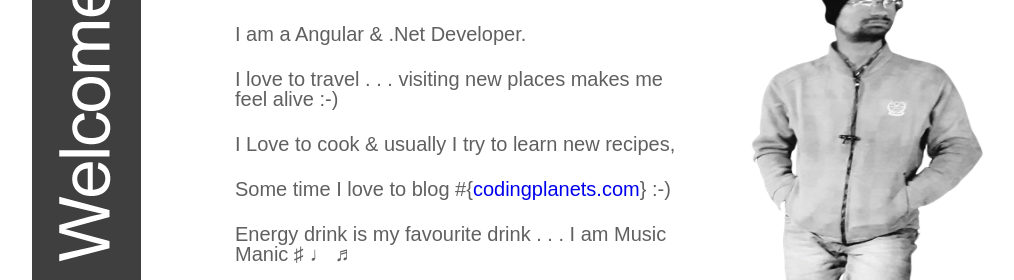
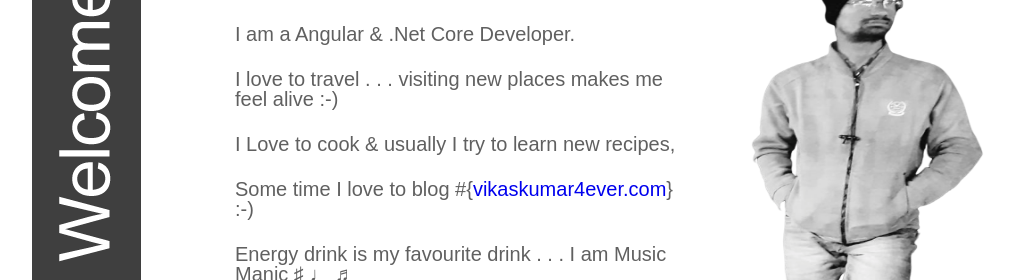
Before and after one commit to vikaskumar4ever/vikaskumar4ever.github.io, a plain HTML site: page index.html in a window 1280 px wide. Shown: the part 183-463 px from the top of the page, without its empty margins (113-1127 px from the left). Drawn offline with Linux system fonts and the light colour scheme.

Commit message:
Update index.html

```diff
--- a/index.html
+++ b/index.html
@@ -28,7 +28,7 @@
         <div class="middle_right_frame1">
           <h1>Hi Dear. . . </h1>
           <p class="middle_right_frame1_content">
-            I am a Angular & .Net Developer.
+            I am a Angular & .Net Core Developer.
           </p>
           <p class="middle_right_frame1_content">
             I love to travel . . . visiting new places makes me feel alive :-)
@@ -37,8 +37,8 @@
             I Love to cook & usually I try to learn new recipes, <br />
           </p>
           <p class="middle_right_frame1_content">
-            Some time I love to blog #{<a href="https://codingplanets.blogspot.com/"
-              target="_blank">codingplanets.com</a>} :-)
+            Some time I love to blog #{<a href="https://vikaskumar4ever.blogspot.com/"
+              target="_blank">vikaskumar4ever.com</a>} :-)
           </p>
           <p class="middle_right_frame1_content">
             Energy drink is my favourite drink . . . I am Music Manic ♯ ♩ ♬
@@ -51,7 +51,7 @@
             <h2>Follow Me</h2>
             <a href="https://twitter.com/vikaskumar4ever" target="_blank"><img src="image/twitter.png"
                 class="icon_in" /></a>
-            <a href="https://www.linkedin.com/in/vikaskumar7485/" target="_blank"><img src="image/linkedin.png"
+            <a href="https://www.linkedin.com/in/vikaskumar4ever/" target="_blank"><img src="image/linkedin.png"
                 class="icon_in" /></a>
             <a href="https://www.facebook.com/vikassingh4ever" target="_blank"><img src="image/facebook.png"
                 class="icon_in" /></a>
```
